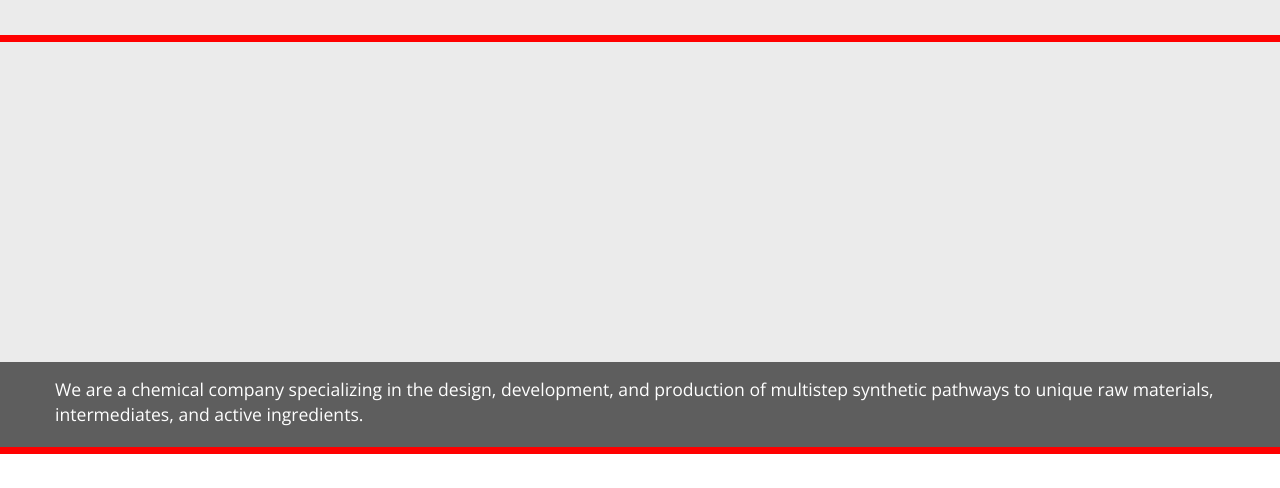
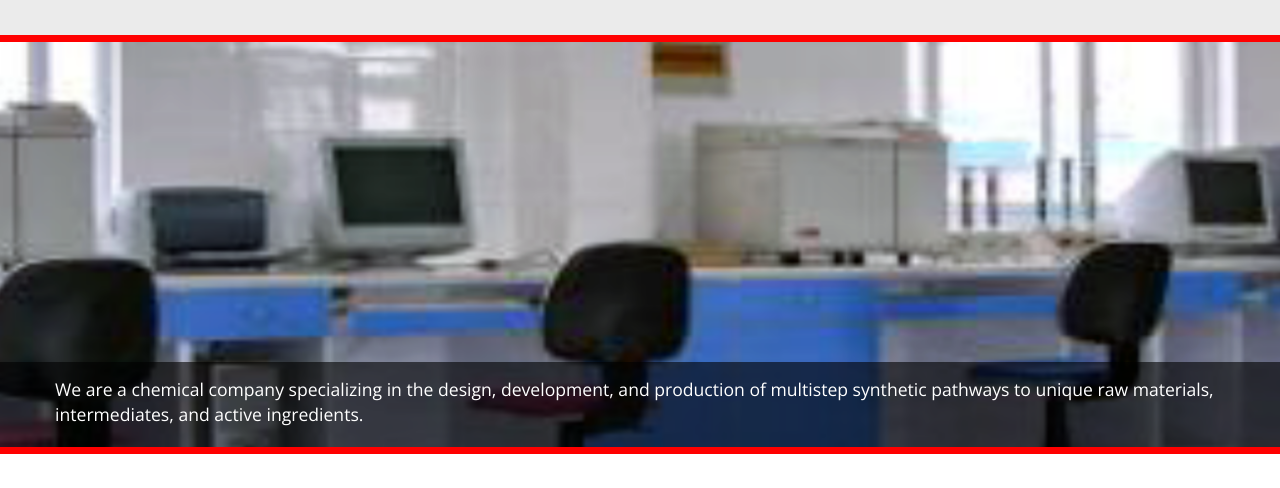
Before and after one commit to PrincetonUniversity/AcceleDev, a plain HTML site: page about.html in a window 1280 px wide. Shown: the part 110-598 px from the top of the page. Drawn offline with nearby package versions, Linux system fonts and the light colour scheme; the site is published under a folder, as on GitHub Pages, so addresses that start at the root find nothing.

Commit message:
fixed gh pages banner loading issue

```diff
--- a/css/about.css
+++ b/css/about.css
@@ -1,3 +1,3 @@
 .banner {
-    background-image: url("/images/banners/About_Us_Photo_sm.png");
+    background-image: url(../images/banners/About_Us_Photo_sm.png);
 }
--- a/css/china.css
+++ b/css/china.css
@@ -6,7 +6,7 @@ main ul {
     padding-bottom: 24px;
 }
 .banner {
-    background-image: url("/images/banners/China_Labs_Photo_sm.png");
+    background-image: url(../images/banners/China_Labs_Photo_sm.png);
 }
 
 @media (max-width: 767px) {
--- a/css/services.css
+++ b/css/services.css
@@ -1,3 +1,3 @@
 .banner {
-    background-image: url("/images/banners/Services_Photo_sm.png");
+    background-image: url(../images/banners/Services_Photo_sm.png);
 }
--- a/css/usa.css
+++ b/css/usa.css
@@ -6,7 +6,7 @@ main ul {
     padding-bottom: 24px;
 }
 .banner {
-    background-image: url("/images/banners/US_Labs_Photo_sm.png");
+    background-image: url(../images/banners/US_Labs_Photo_sm.png);
 }
 
 @media (max-width: 767px) {
```
